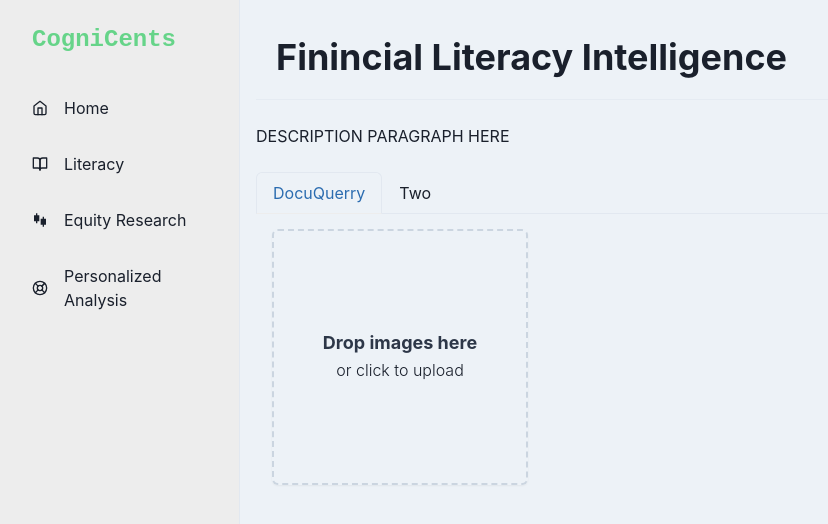
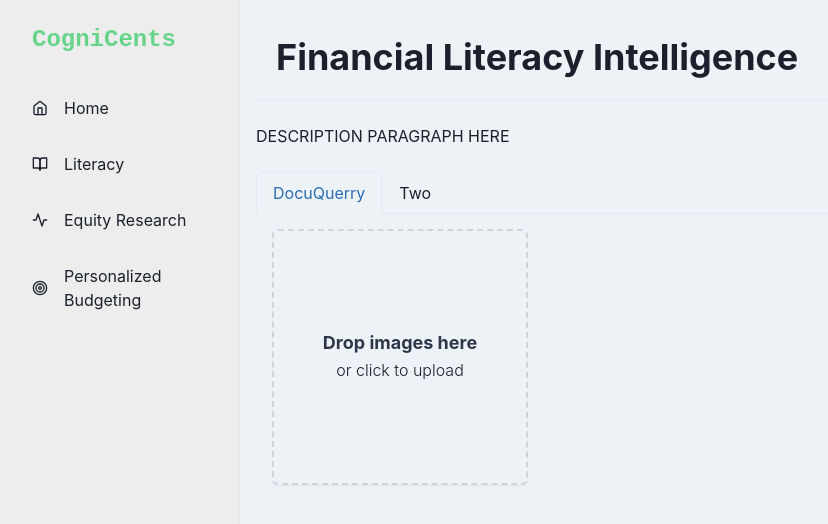
Before and after one commit to unapt/CogniCents, a Next.js app in the folder packages/frontend/: page /assistive in a window 1280 px wide. Shown: the top 524 px of the page, without its empty margins (0-828 px from the left). Built offline with nearby package versions, Linux system fonts and the light colour scheme.

Commit message:
ui updates

```diff
--- a/packages/frontend/src/components/SideBar.tsx
+++ b/packages/frontend/src/components/SideBar.tsx
@@ -22,7 +22,8 @@ import {
     FiActivity,
     FiTarget,
     FiBookOpen,
-    FiLifeBuoy
+    FiLifeBuoy,
+    FiDollarSign,
 } from 'react-icons/fi';
 import { RiStockFill } from 'react-icons/ri'
 import { IconType } from 'react-icons';
@@ -36,8 +37,11 @@ interface LinkItemProps {
 const LinkItems: Array<LinkItemProps> = [
     { name: 'Home', icon: FiHome, link: '/' },
     { name: 'Literacy', icon: FiBookOpen, link: '/literacy' },
-    { name: 'Equity Research', icon: RiStockFill, link: '/personalizedadvise' },
-    { name: 'Personalized Analysis', icon: FiLifeBuoy, link: '/form' },
+    { name: 'Equity Research', icon: FiActivity, link: '/cogniVest' },
+    { name: 'Personalized Budgeting', icon: FiTarget, link: '/budgeting' },
+    //{ name: 'Financial Resources', icon: FiDollarSign, link: '/resources' },
+    //{ name: 'Crypto Resources', icon: FiLifeBuoy, link: '/cogniCrypt' },
+
 ];
 
 export function SideBar({ children }: { children: ReactNode }) {
--- a/packages/frontend/src/pages/assistive.tsx
+++ b/packages/frontend/src/pages/assistive.tsx
@@ -6,7 +6,7 @@ const Assistive = () => (
     <>
         <SideBar>
             <Heading margin={5}>
-                Finincial Literacy Intelligence
+                Financial Literacy Intelligence
             </Heading>
             <Divider />
             <br />
```
Also changed, not shown: packages/frontend/src/pages/index.tsx (+1 -6 lines), packages/frontend/src/pages/budgeting/index.js (renamed from packages/frontend/src/pages/form/index.js), packages/frontend/src/pages/budgeting/results/index.js (renamed from packages/frontend/src/pages/form/results/index.js), packages/frontend/src/pages/cogniVest.tsx (renamed from packages/frontend/src/pages/personalizedadvise.tsx).
